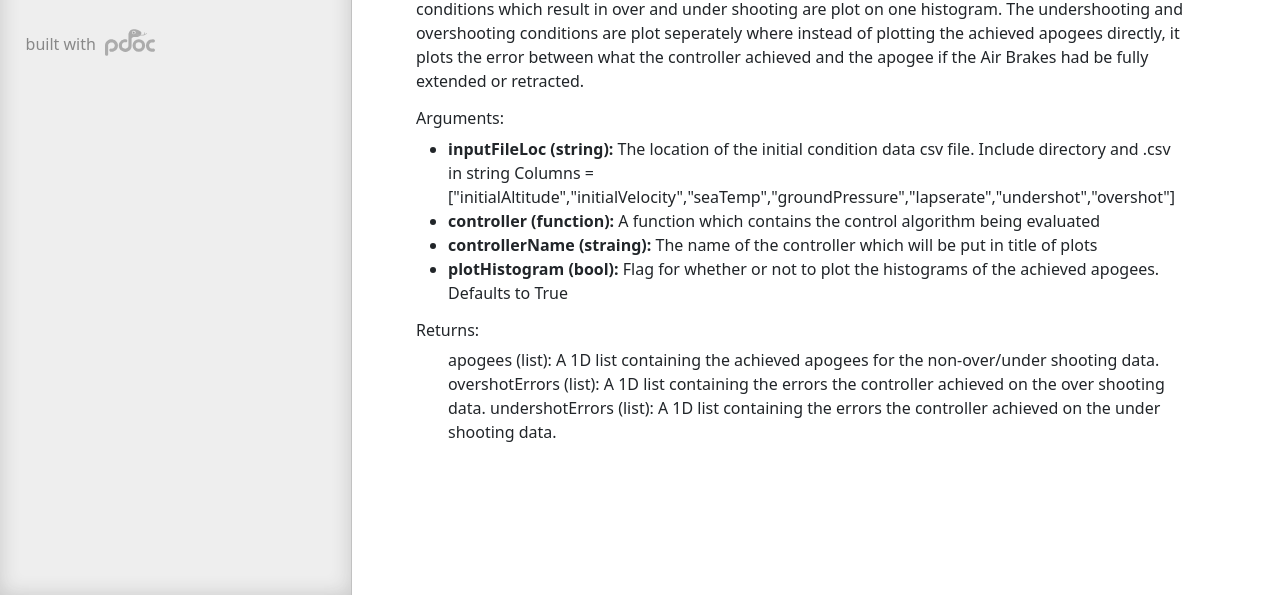
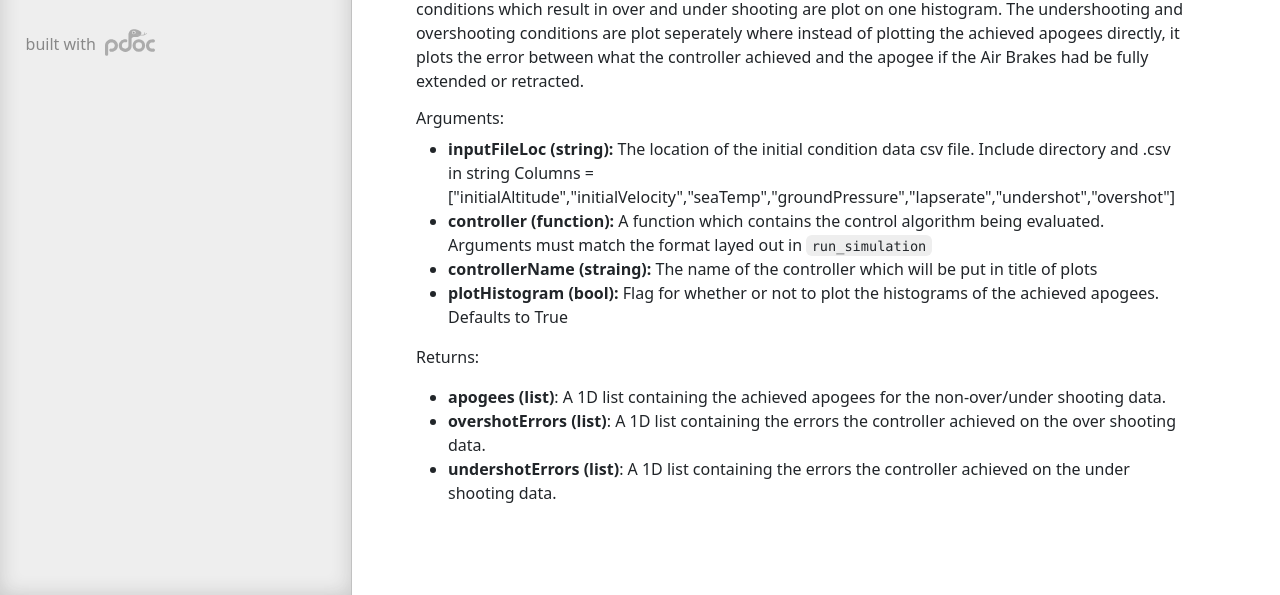
Before and after one commit to IgbyMcLaverty/MMA3001Project, a plain HTML site: page docs/evalControllers.html in a window 1280 px wide. Shown: the part 205-800 px from the top of the page. Drawn offline with Linux system fonts and the light colour scheme.

Commit message:
Update docstring for evalControllers.py

```diff
--- a/docs/evalControllers.html
+++ b/docs/evalControllers.html
@@ -83,14 +83,14 @@ evalControllers    </h1>
 </span><span id="L-25"><a href="#L-25"><span class="linenos"> 25</span></a><span class="sd">    Args:</span>
 </span><span id="L-26"><a href="#L-26"><span class="linenos"> 26</span></a><span class="sd">        inputFileLoc (string): The location of the initial condition data csv file. Include directory and .csv in string</span>
 </span><span id="L-27"><a href="#L-27"><span class="linenos"> 27</span></a><span class="sd">            Columns = ["initialAltitude","initialVelocity","seaTemp","groundPressure","lapserate","undershot","overshot"]</span>
-</span><span id="L-28"><a href="#L-28"><span class="linenos"> 28</span></a><span class="sd">        controller (function): A function which contains the control algorithm being evaluated</span>
+</span><span id="L-28"><a href="#L-28"><span class="linenos"> 28</span></a><span class="sd">        controller (function): A function which contains the control algorithm being evaluated. Arguments must match the format layed out in `run_simulation`</span>
 </span><span id="L-29"><a href="#L-29"><span class="linenos"> 29</span></a><span class="sd">        controllerName (straing): The name of the controller which will be put in title of plots</span>
 </span><span id="L-30"><a href="#L-30"><span class="linenos"> 30</span></a><span class="sd">        plotHistogram (bool): Flag for whether or not to plot the histograms of the achieved apogees. Defaults to True</span>
 </span><span id="L-31"><a href="#L-31"><span class="linenos"> 31</span></a><span class="sd">    </span>
 </span><span id="L-32"><a href="#L-32"><span class="linenos"> 32</span></a><span class="sd">    Returns:</span>
-</span><span id="L-33"><a href="#L-33"><span class="linenos"> 33</span></a><span class="sd">        apogees (list): A 1D list containing the achieved apogees for the non-over/under shooting data.</span>
-</span><span id="L-34"><a href="#L-34"><span class="linenos"> 34</span></a><span class="sd">        overshotErrors (list): A 1D list containing the errors the controller achieved on the over shooting data.</span>
-</span><span id="L-35"><a href="#L-35"><span class="linenos"> 35</span></a><span class="sd">        undershotErrors (list): A 1D list containing the errors the controller achieved on the under shooting data.</span>
+</span><span id="L-33"><a href="#L-33"><span class="linenos"> 33</span></a><span class="sd">    - **apogees (list)**: A 1D list containing the achieved apogees for the non-over/under shooting data.</span>
+</span><span id="L-34"><a href="#L-34"><span class="linenos"> 34</span></a><span class="sd">    - **overshotErrors (list)**: A 1D list containing the errors the controller achieved on the over shooting data.</span>
+</span><span id="L-35"><a href="#L-35"><span class="linenos"> 35</span></a><span class="sd">    - **undershotErrors (list)**: A 1D list containing the errors the controller achieved on the under shooting data.</span>
 </span><span id="L-36"><a href="#L-36"><span class="linenos"> 36</span></a><span class="sd">    """</span>
 </span><span id="L-37"><a href="#L-37"><span class="linenos"> 37</span></a>
 </span><span id="L-38"><a href="#L-38"><span class="linenos"> 38</span></a>    <span class="n">argumentTypes</span> <span class="o">=</span> <span class="p">{</span>
@@ -352,14 +352,14 @@ evalControllers    </h1>
 </span><span id="eval_controller-26"><a href="#eval_controller-26"><span class="linenos"> 26</span></a><span class="sd">    Args:</span>
 </span><span id="eval_controller-27"><a href="#eval_controller-27"><span class="linenos"> 27</span></a><span class="sd">        inputFileLoc (string): The location of the initial condition data csv file. Include directory and .csv in string</span>
 </span><span id="eval_controller-28"><a href="#eval_controller-28"><span class="linenos"> 28</span></a><span class="sd">            Columns = ["initialAltitude","initialVelocity","seaTemp","groundPressure","lapserate","undershot","overshot"]</span>
-</span><span id="eval_controller-29"><a href="#eval_controller-29"><span class="linenos"> 29</span></a><span class="sd">        controller (function): A function which contains the control algorithm being evaluated</span>
+</span><span id="eval_controller-29"><a href="#eval_controller-29"><span class="linenos"> 29</span></a><span class="sd">        controller (function): A function which contains the control algorithm being evaluated. Arguments must match the format layed out in `run_simulation`</span>
 </span><span id="eval_controller-30"><a href="#eval_controller-30"><span class="linenos"> 30</span></a><span class="sd">        controllerName (straing): The name of the controller which will be put in title of plots</span>
 </span><span id="eval_controller-31"><a href="#eval_controller-31"><span class="linenos"> 31</span></a><span class="sd">        plotHistogram (bool): Flag for whether or not to plot the histograms of the achieved apogees. Defaults to True</span>
 </span><span id="eval_controller-32"><a href="#eval_controller-32"><span class="linenos"> 32</span></a><span class="sd">    </span>
 </span><span id="eval_controller-33"><a href="#eval_controller-33"><span class="linenos"> 33</span></a><span class="sd">    Returns:</span>
-</span><span id="eval_controller-34"><a href="#eval_controller-34"><span class="linenos"> 34</span></a><span class="sd">        apogees (list): A 1D list containing the achieved apogees for the non-over/under shooting data.</span>
-</span><span id="eval_controller-35"><a href="#eval_controller-35"><span class="linenos"> 35</span></a><span class="sd">        overshotErrors (list): A 1D list containing the errors the controller achieved on the over shooting data.</span>
-</span><span id="eval_controller-36"><a href="#eval_controller-36"><span class="linenos"> 36</span></a><span class="sd">        undershotErrors (list): A 1D list containing the errors the controller achieved on the under shooting data.</span>
+</span><span id="eval_controller-34"><a href="#eval_controller-34"><span class="linenos"> 34</span></a><span class="sd">    - **apogees (list)**: A 1D list containing the achieved apogees for the non-over/under shooting data.</span>
+</span><span id="eval_controller-35"><a href="#eval_controller-35"><span class="linenos"> 35</span></a><span class="sd">    - **overshotErrors (list)**: A 1D list containing the errors the controller achieved on the over shooting data.</span>
+</span><span id="eval_controller-36"><a href="#eval_controller-36"><span class="linenos"> 36</span></a><span class="sd">    - **undershotErrors (list)**: A 1D list containing the errors the controller achieved on the under shooting data.</span>
 </span><span id="eval_controller-37"><a href="#eval_controller-37"><span class="linenos"> 37</span></a><span class="sd">    """</span>
 </span><span id="eval_controller-38"><a href="#eval_controller-38"><span class="linenos"> 38</span></a>
 </span><span id="eval_controller-39"><a href="#eval_controller-39"><span class="linenos"> 39</span></a>    <span class="n">argumentTypes</span> <span class="o">=</span> <span class="p">{</span>
@@ -534,18 +534,18 @@ of plotting the achieved apogees directly, it plots the error between what the c
 <ul>
 <li><strong>inputFileLoc (string):</strong>  The location of the initial condition data csv file. Include directory and .csv in string
 Columns = ["initialAltitude","initialVelocity","seaTemp","groundPressure","lapserate","undershot","overshot"]</li>
-<li><strong>controller (function):</strong>  A function which contains the control algorithm being evaluated</li>
+<li><strong>controller (function):</strong>  A function which contains the control algorithm being evaluated. Arguments must match the format layed out in <code>run_simulation</code></li>
 <li><strong>controllerName (straing):</strong>  The name of the controller which will be put in title of plots</li>
 <li><strong>plotHistogram (bool):</strong>  Flag for whether or not to plot the histograms of the achieved apogees. Defaults to True</li>
 </ul>
 
-<h6 id="returns">Returns:</h6>
+<p>Returns:</p>
 
-<blockquote>
-  <p>apogees (list): A 1D list containing the achieved apogees for the non-over/under shooting data.
-  overshotErrors (list): A 1D list containing the errors the controller achieved on the over shooting data.
-  undershotErrors (list): A 1D list containing the errors the controller achieved on the under shooting data.</p>
-</blockquote>
+<ul>
+<li><strong>apogees (list)</strong>: A 1D list containing the achieved apogees for the non-over/under shooting data.</li>
+<li><strong>overshotErrors (list)</strong>: A 1D list containing the errors the controller achieved on the over shooting data.</li>
+<li><strong>undershotErrors (list)</strong>: A 1D list containing the errors the controller achieved on the under shooting data.</li>
+</ul>
 </div>
 
 
```
Also changed, not shown: docs/search.js, 1 other file.
